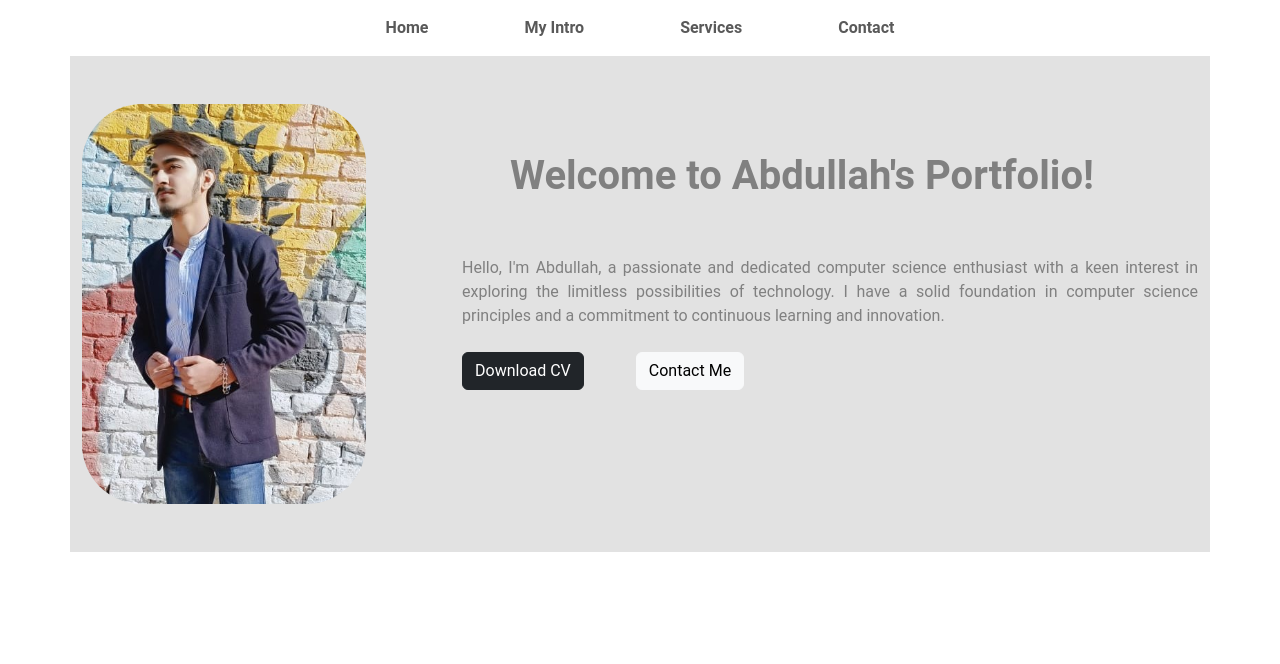
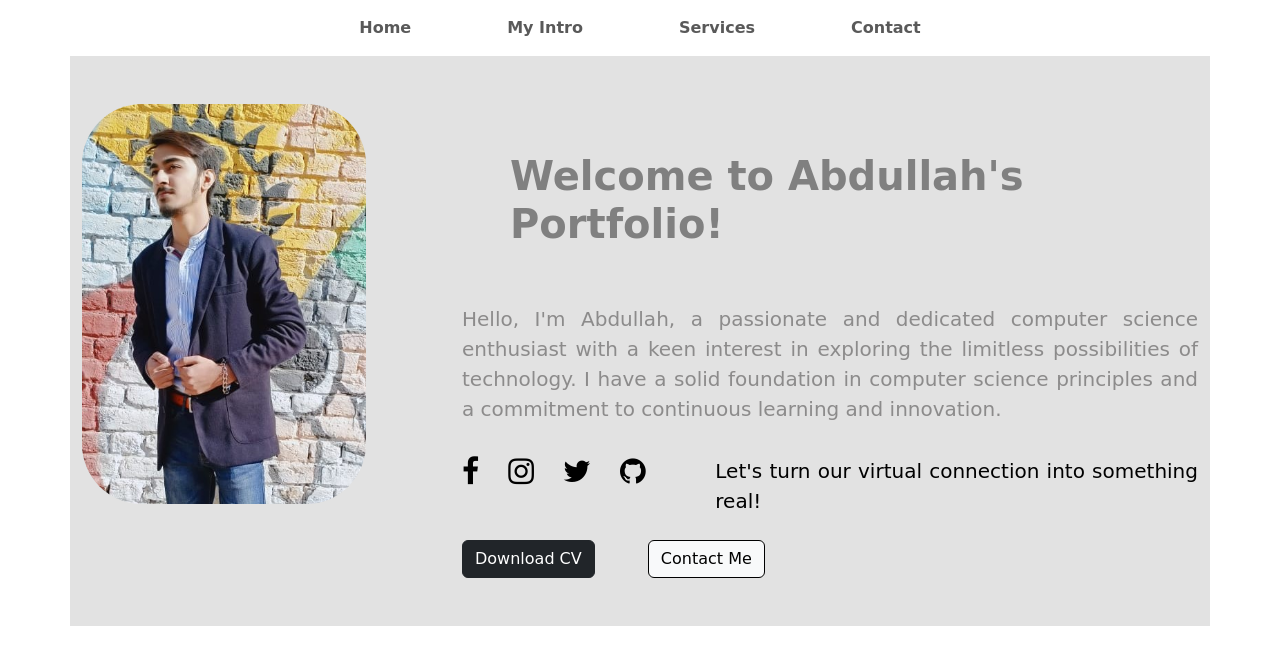
Before and after one commit to ak-abdullah/Web-Programming, a plain HTML site: page Portfolio/1.html in a window 1280 px wide. Drawn offline with nearby package versions, Linux system fonts and the light colour scheme.

Commit message:
Assignment

```diff
--- a/Portfolio/1.html
+++ b/Portfolio/1.html
@@ -6,18 +6,21 @@
     <meta name="viewport" content="width=device-width, initial-scale=1.0">
     <!-- Latest compiled and minified CSS -->
     <link href="https://cdn.jsdelivr.net/npm/bootstrap@5.3.3/dist/css/bootstrap.min.css" rel="stylesheet">
+    <link rel="stylesheet" href="https://cdnjs.cloudflare.com/ajax/libs/font-awesome/4.7.0/css/font-awesome.min.css">
 
     <!-- Latest compiled JavaScript -->
     <script src="https://cdn.jsdelivr.net/npm/bootstrap@5.3.3/dist/js/bootstrap.bundle.min.js"></script>
     <title>fd</title>
     <style>
         body {
-            font-family: 'Roboto', sans-serif;
+            font-family: 'Dancing Script', cursive;
             color: gray;
         }
 
         p {
             text-align: justify;
+            font-size: 20px;
+            color: rgba(89, 88, 88, 0.628);
         }
 
         .container img {
@@ -27,6 +30,14 @@
 
         .navbar + .container{
             background-color: rgba(128, 128, 128, 0.233);
+        }
+
+        .btn.btn-light {
+            border: 1.5px solid black;
+        }
+
+        .fa {
+
         }
 
     </style>
@@ -57,15 +68,27 @@
                 <img src="profile.jpg" alt="Cinque Terre">
             </div>
             <div class="col-8">
-                <div class="container">
-
-                </div>
                 <h1 class="fw-bold p-5">Welcome to Abdullah's Portfolio!</h1>
                 <p class="text-justify">Hello, I'm Abdullah, a passionate and dedicated computer science enthusiast with a keen interest in
             exploring the limitless possibilities of technology. I have a solid foundation in computer science
             principles and a commitment to continuous learning and innovation.</p>
-            <button type="button" class="btn btn-dark me-5 mt-2">Download CV</button>
-            <button type="button" class="btn btn-light mt-2">Contact Me</button>
+            <div class="row">
+               <div class="col-4 mt-3">
+                <i class="fa fa-facebook me-4" style="font-size: 30px; color: black;"></i>
+                <i class="fa fa-instagram me-4" style="font-size: 30px; color: black;"></i>
+                <i class="fa fa-twitter me-4" style="font-size: 30px; color: black;"></i>
+                <i class="fa fa-github" style="font-size: 30px; color: black;"></i>
+               </div>
+               <div class="col mt-3">
+                    <p style="color: black; font-family: 'Lucida Handwriting', 'Brush Script MT', cursive;;">Let's turn our virtual connection into something real!</p>
+               </div>
+               <div class="row">
+                <div class="col">
+                    <button type="button" class="btn btn-dark me-5 mt-2">Download CV</button>
+                    <button type="button" class="btn btn-light mt-2">Contact Me</button>
+                </div>
+               </div>
+            </div>
             </div>
         </div>
     </div>
```
